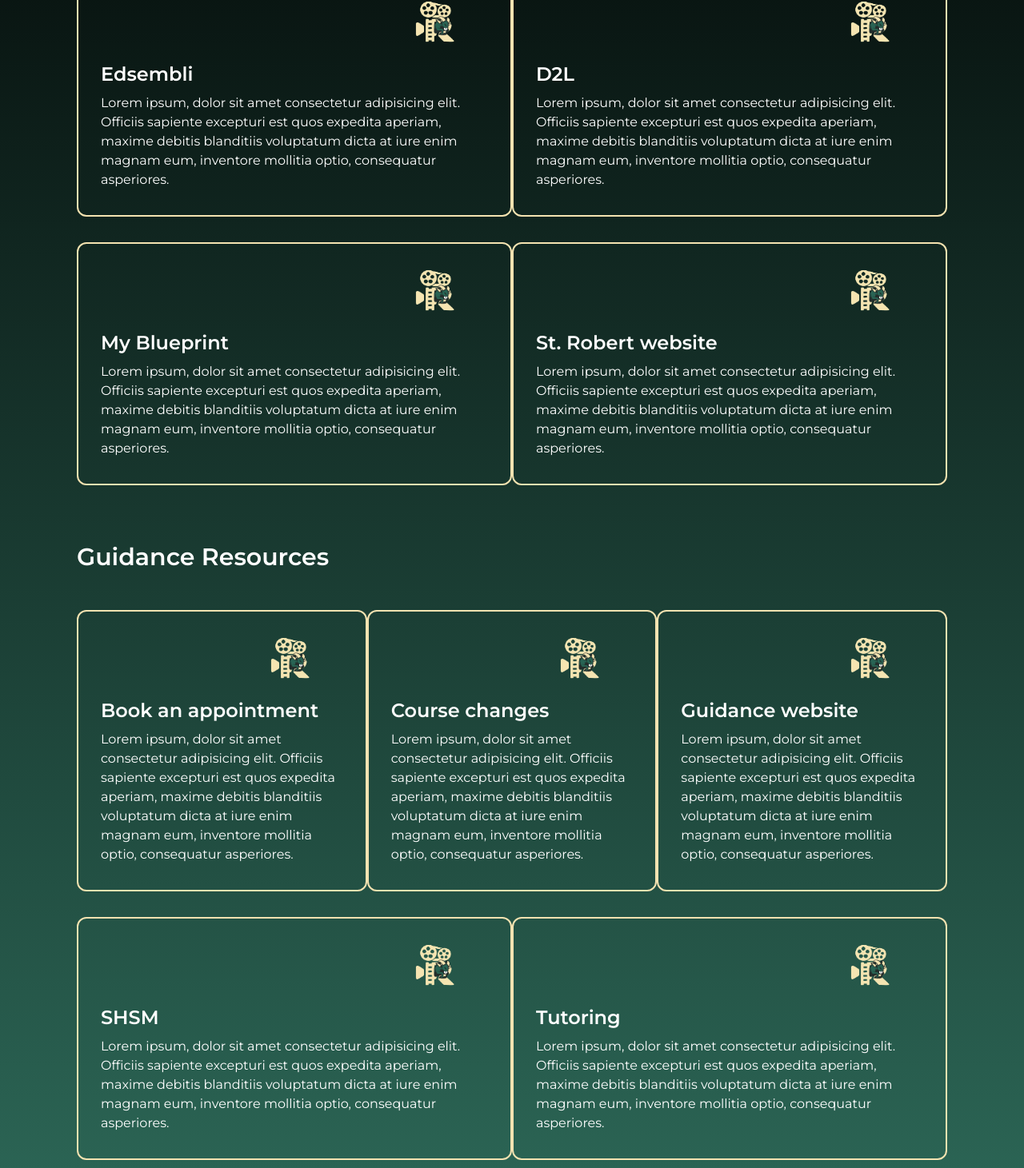
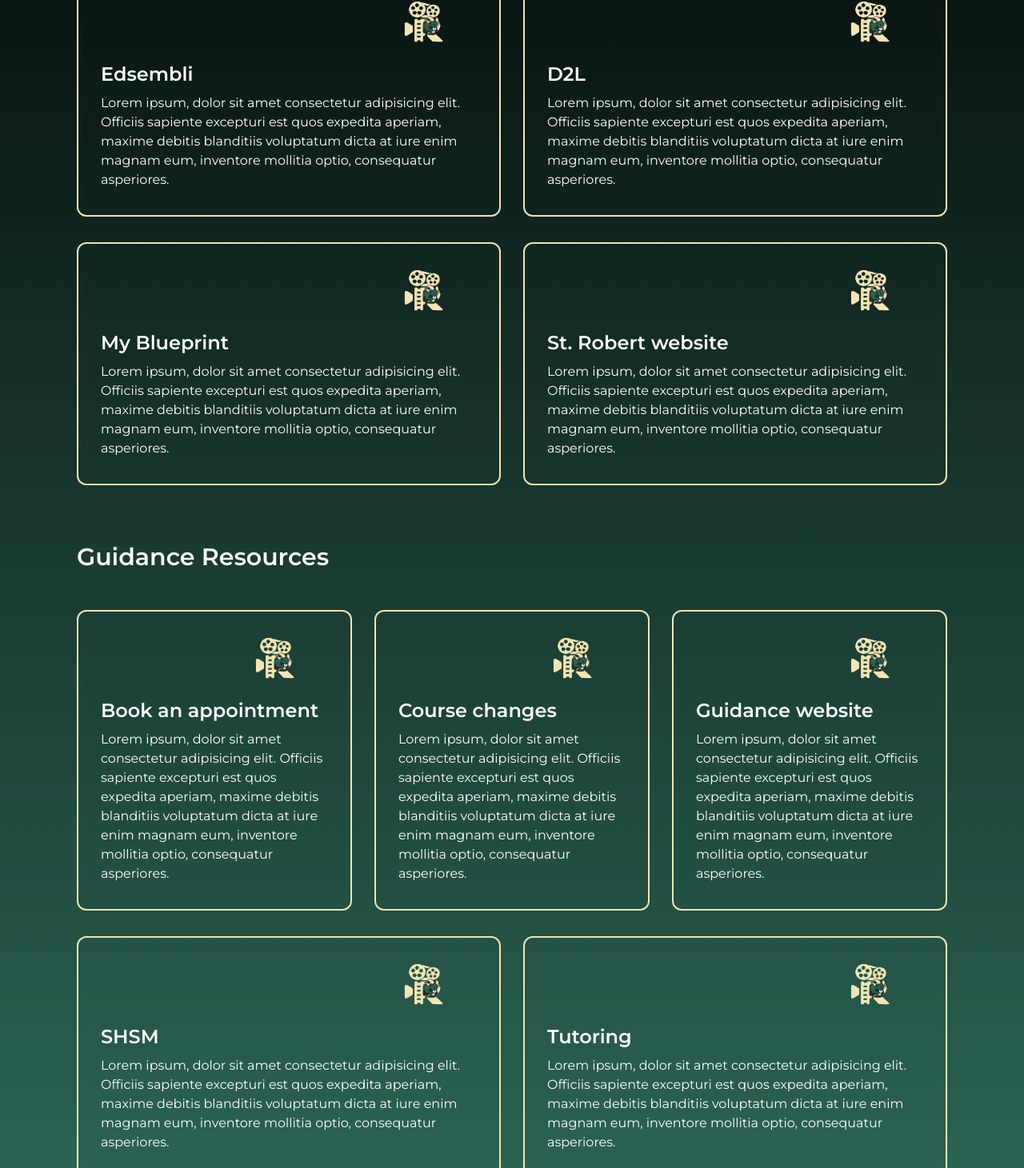
Before and after one commit to Anderson-Lai/rmc-frontend, a React (Vite) app: page /resources in a window 1280 px wide. Shown: the part 413-1874 px from the top of the page at 80% size. Built offline with nearby package versions, Linux system fonts and the light colour scheme.

Commit message:
spacing on resources

```diff
--- a/src/Components/PageTitle.tsx
+++ b/src/Components/PageTitle.tsx
@@ -5,5 +5,5 @@
 }
 
 export default function PageTitle(  { title } : Props ) {
-    return <h1 className="font-bold text-5xl text-center">{title}</h1>
+    return <h1 className="font-bold text-5xl text-center">{title.toUpperCase()}</h1>
 }
--- a/src/Data/ResourcesData.tsx
+++ b/src/Data/ResourcesData.tsx
@@ -7,22 +7,22 @@
     edsembli: {
         image: logo,
         body: filler,
-        link: "",
+        link: "https://connect.edsembli.com/ON/YCDSB/SRH/Portal/viewer/login/login.aspx?LoginType=S",
     },
     blueprint: {
         image: logo,
         body: filler,
-        link: "",
+        link: "https://app.myblueprint.ca/",
     },
     d2l: {
         image: logo,
         body: filler,
-        link: "",
+        link: "https://ycdsb.elearningontario.ca/d2l/home",
     },
     strWebsite: {
         image: logo,
         body: filler,
-        link: "",
+        link: "https://stro.ycdsb.ca/",
     },
 }
 
--- a/src/Pages/Home.tsx
+++ b/src/Pages/Home.tsx
@@ -31,7 +31,7 @@
                 </button>
             </div>
 
-            <div className="mt-14 lg:mx-20 lg:block flex flex-col items-center">
+            <div className="mt-14 mx-5 lg:mx-20 lg:block flex flex-col items-center">
                 <h3 className="font-semibold text-3xl mb-8">About Us</h3>
 
                 <div className="grid grid-cols-1 lg:grid-cols-3 lg:gap-x-7">
--- a/src/Pages/Resources.tsx
+++ b/src/Pages/Resources.tsx
@@ -8,9 +8,9 @@
         <>
             <PageTitle title="RESOURCES" />
 
-            <div className="mt-14 lg:mx-24 lg:block flex flex-col items-center">
+            <div className="mt-14 mx-5 lg:mx-24 lg:block flex flex-col items-center">
                 <h3 className="font-semibold text-3xl mb-8">General Resources</h3>
-                <div className="grid grid-cols-1 lg:grid-cols-2">
+                <div className="grid grid-cols-1 lg:grid-cols-2 lg:gap-x-7">
                     <div className="flex justify-center lg:justify-start">
                         <Card image={generalData.edsembli.image} title="Edsembli" body={generalData.edsembli.body}
                         link={generalData.edsembli.link} />
@@ -21,7 +21,7 @@
                     </div>
                 </div>
 
-                <div className="grid grid-cols-1 lg:grid-cols-2">
+                <div className="grid grid-cols-1 lg:grid-cols-2 lg:gap-x-7">
                     <div className="flex justify-center lg:justify-start">
                         <Card image={generalData.blueprint.image} title="My Blueprint" body={generalData.blueprint.body}
                         link={generalData.blueprint.link} />
@@ -33,9 +33,10 @@
                 </div>
             </div>
 
-            <div className="mt-14 lg:mx-24 lg:block flex flex-col items-center">
+            <div className="mt-14 mx-5 lg:mx-24 lg:block flex flex-col items-center">
                 <h3 className="font-semibold text-3xl mb-8">Guidance Resources</h3>
-                <div className="grid grid-cols-1 lg:grid-cols-3">
+
+                <div className="grid grid-cols-1 lg:grid-cols-3 lg:gap-x-7">
                     <div className="flex justify-center lg:justify-start">
                         <Card image={guidanceData.appointment.image} title="Book an appointment" body={guidanceData.appointment.body}
                         link={guidanceData.appointment.link} />
@@ -50,7 +51,7 @@
                     </div>
                 </div>
 
-                <div className="grid grid-cols-1 lg:grid-cols-2">
+                <div className="grid grid-cols-1 lg:grid-cols-2 lg:gap-x-7">
                     <div className="flex justify-center">
                         <Card image={guidanceData.shsm.image} title="SHSM" body={guidanceData.shsm.body}
                         link={guidanceData.shsm.link} />
```
